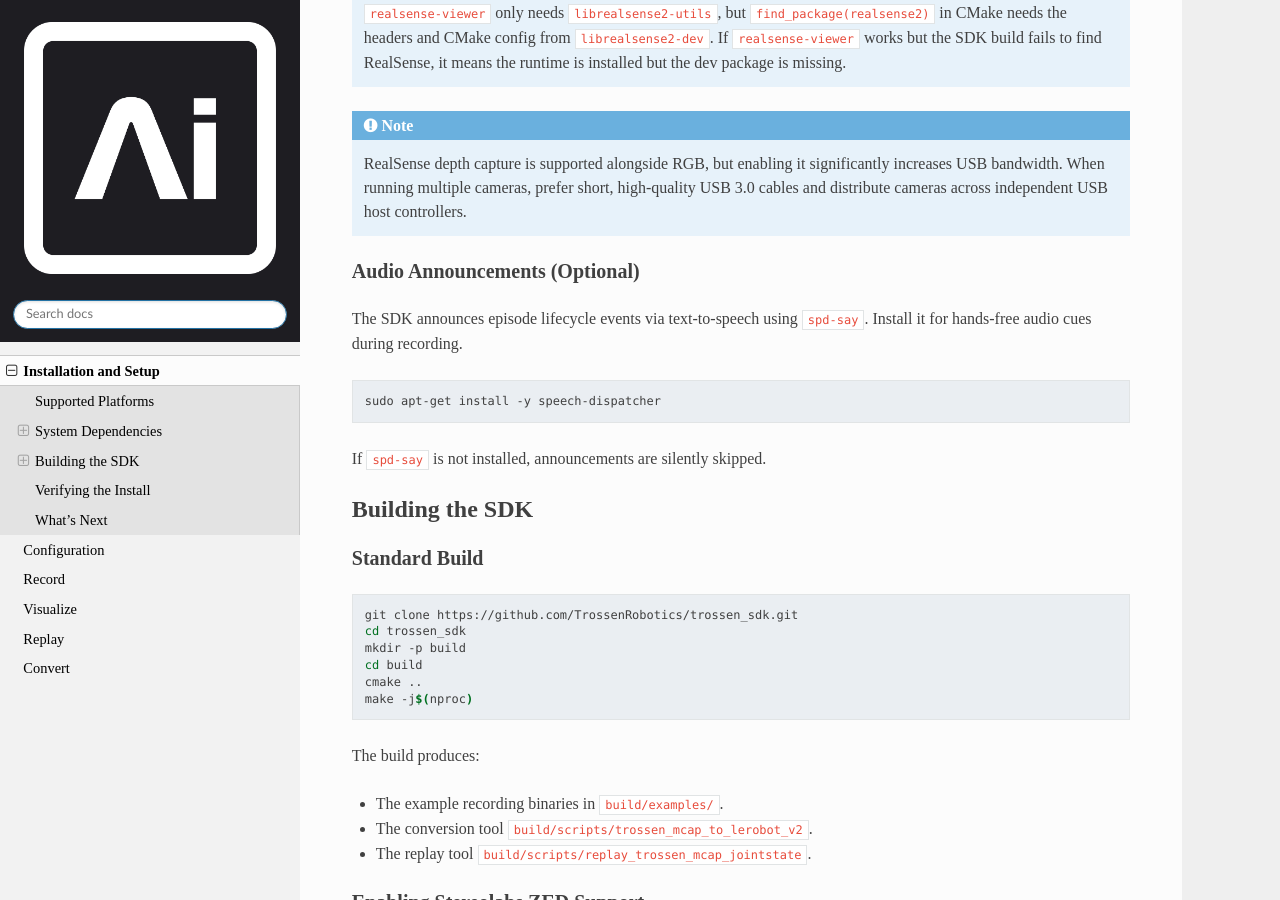
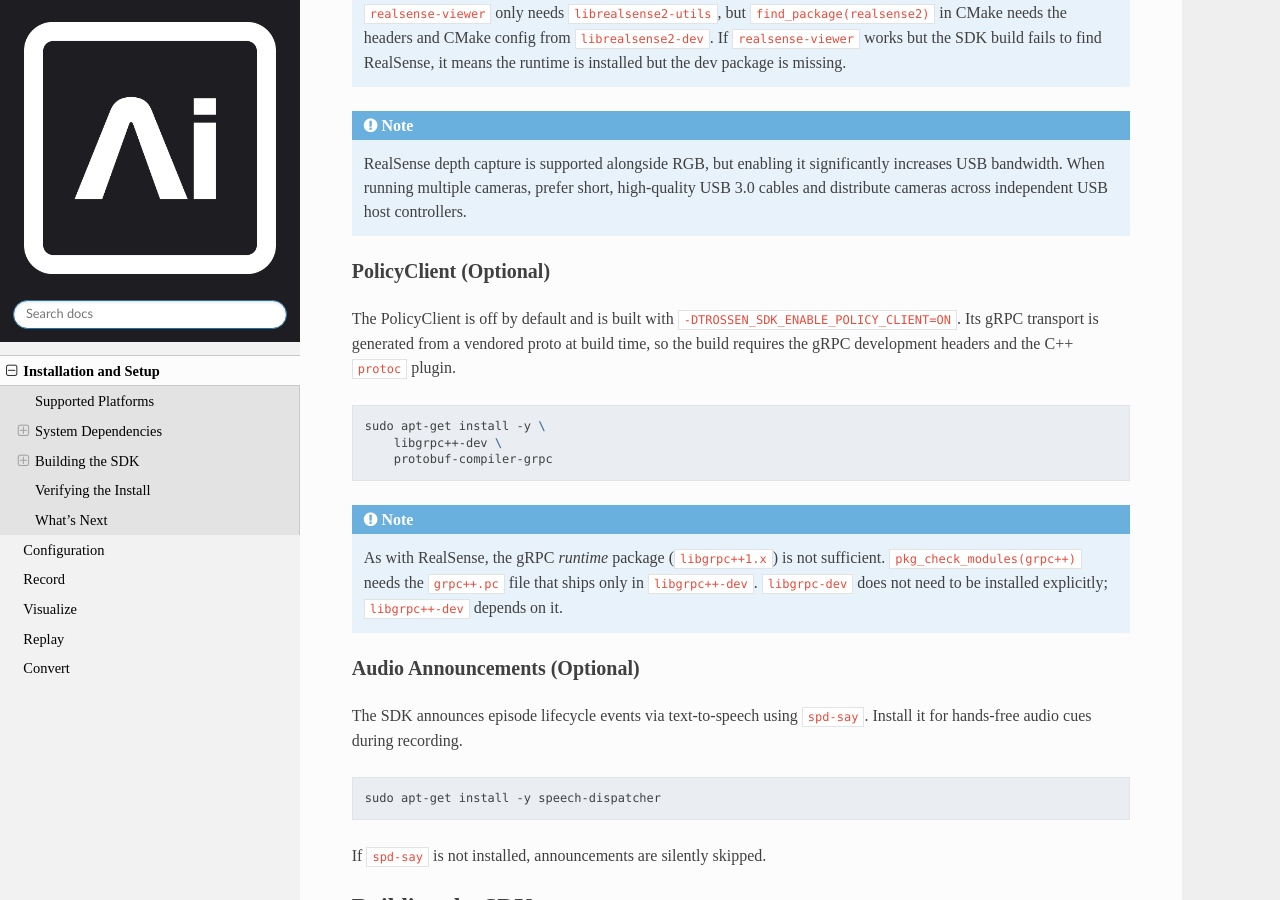
Before and after one commit to TrossenRobotics/trossen_sdk, a Sphinx documentation site: the page built from docs/installation.rst, in a window 1280 px wide and 900 px high, scrolled down 1580 px. Built offline with Sphinx 7.4.7 and the Read the Docs theme 3.1.0, drawn with Linux system fonts in a browser that asks for light colours; some web fonts are replaced.

Commit message:
build: honor the CMake 4.x policy floor and document policy-client gRPC deps

```diff
--- a/docs/installation.rst
+++ b/docs/installation.rst
@@ -96,6 +96,24 @@ Install the RealSense SDK 2.0 by following the `librealsense distribution guide
     RealSense depth capture is supported alongside RGB, but enabling it significantly increases USB bandwidth.
     When running multiple cameras, prefer short, high-quality USB 3.0 cables and distribute cameras across independent USB host controllers.
 
+PolicyClient (Optional)
+-----------------------
+
+The PolicyClient is off by default and is built with ``-DTROSSEN_SDK_ENABLE_POLICY_CLIENT=ON``.
+Its gRPC transport is generated from a vendored proto at build time, so the build requires the gRPC development headers and the C++ ``protoc`` plugin.
+
+.. code-block:: bash
+
+    sudo apt-get install -y \
+        libgrpc++-dev \
+        protobuf-compiler-grpc
+
+.. note::
+
+    As with RealSense, the gRPC *runtime* package (``libgrpc++1.x``) is not sufficient.
+    ``pkg_check_modules(grpc++)`` needs the ``grpc++.pc`` file that ships only in ``libgrpc++-dev``.
+    ``libgrpc-dev`` does not need to be installed explicitly; ``libgrpc++-dev`` depends on it.
+
 Audio Announcements (Optional)
 ------------------------------
 
```
Also changed, not shown: CMakeLists.txt (+8 -2 lines), README.md (+12 -0 lines).
